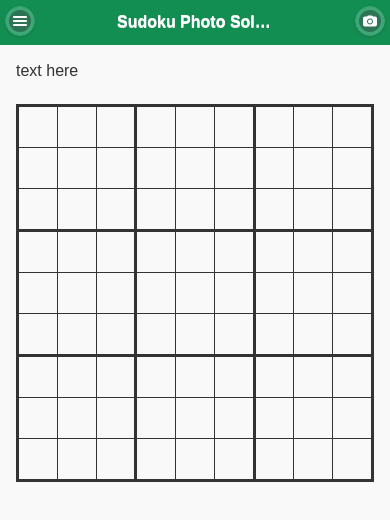
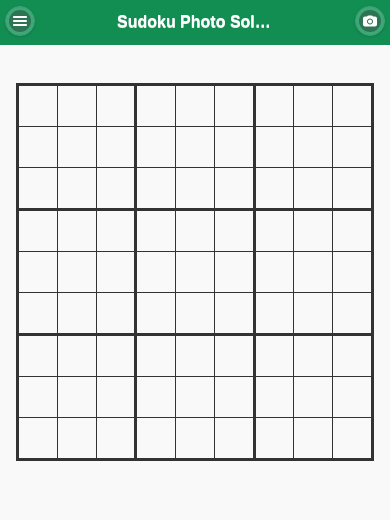
Before and after one commit to szystec/SudokuSolver, a plain HTML site: page Sudoku Photo Solver/www/index.html in a window 390 px wide. Drawn offline with Linux system fonts and the light colour scheme; some packages are replaced by stand-ins of ours.

Commit message:
update index.html for demo

```diff
--- a/Sudoku Photo Solver/www/index.html
+++ b/Sudoku Photo Solver/www/index.html
@@ -30,9 +30,6 @@
 
     <div role="main" class="ui-content jqm-content jqm-fullwidth">
 
-      <div id="ocr">
-        text here
-      </div>
       <img id="myImage" src="" />
 
       <table>
```
